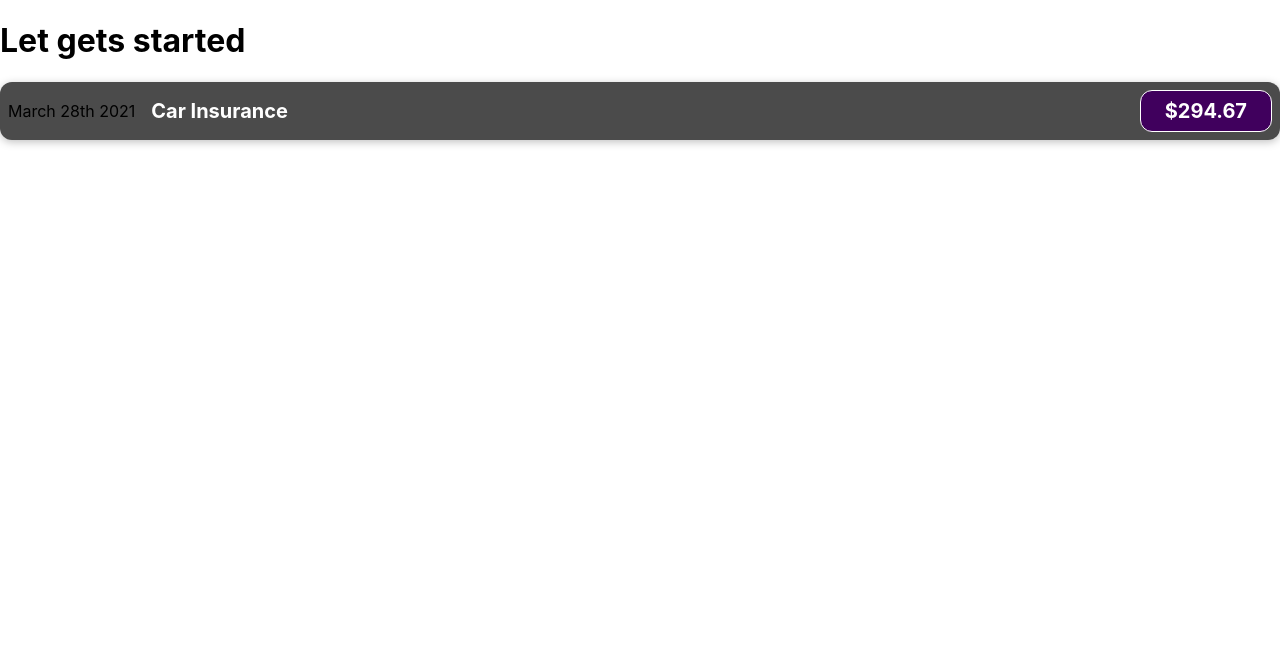
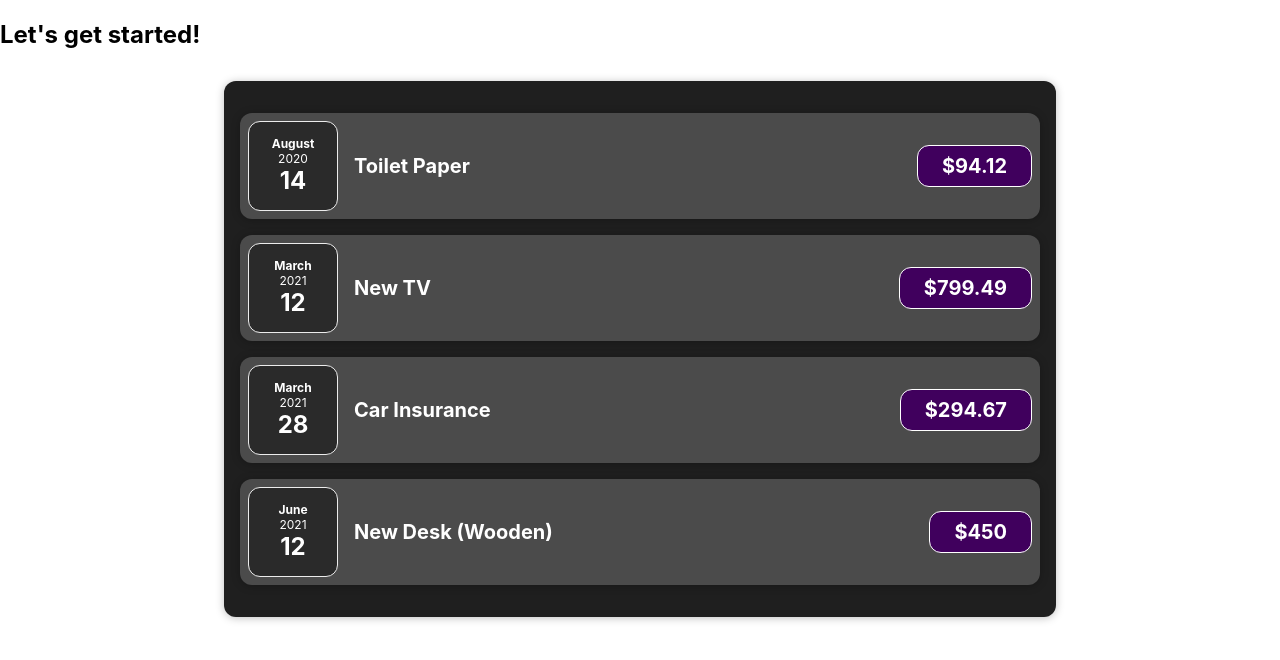
Before and after one commit to vamsi-verma/Expense-tracker, a React (Create React App) app: page / in a window 1280 px wide. Shown: the top 660 px of the page. Built offline with nearby package versions, Linux system fonts and the light colour scheme.

Commit message:
Created custom Composition elements like div

```diff
--- a/src/App.js
+++ b/src/App.js
@@ -1,12 +1,32 @@
-import ExpenseItem from "./components/ExpenseItem";
-
-import "./App.css";
+import Expenses from "./components/Expenses";
 
 function App() {
+  const expenses = [
+    {
+      id: "e1",
+      title: "Toilet Paper",
+      amount: 94.12,
+      date: new Date(2020, 7, 14),
+    },
+    { id: "e2", title: "New TV", amount: 799.49, date: new Date(2021, 2, 12) },
+    {
+      id: "e3",
+      title: "Car Insurance",
+      amount: 294.67,
+      date: new Date(2021, 2, 28),
+    },
+    {
+      id: "e4",
+      title: "New Desk (Wooden)",
+      amount: 450,
+      date: new Date(2021, 5, 12),
+    },
+  ];
+
   return (
     <div>
-      <h1>Let gets started</h1>
-      <ExpenseItem />
+      <h2>Let's get started!</h2>
+      <Expenses items={expenses} />
     </div>
   );
 }
--- /dev/null
+++ b/src/components/ExpenseDate.css
@@ -0,0 +1,26 @@
+.expense-date {
+  display: flex;
+  flex-direction: column;
+  width: 5.5rem;
+  height: 5.5rem;
+  border: 1px solid #ececec;
+  background-color: #2a2a2a;
+  color: white;
+  border-radius: 12px;
+  align-items: center;
+  justify-content: center;
+}
+
+.expense-date__month {
+  font-size: 0.75rem;
+  font-weight: bold;
+}
+
+.expense-date__year {
+  font-size: 0.75rem;
+}
+
+.expense-date__day {
+  font-size: 1.5rem;
+  font-weight: bold;
+}
--- /dev/null
+++ b/src/components/ExpenseDate.js
@@ -0,0 +1,14 @@
+import "./ExpenseDate.css";
+
+export default function ExpenseDate(props) {
+  const month = props.date.toLocaleString("en-US", { month: "long" });
+  const day = props.date.toLocaleString("en-US", { day: "2-digit" });
+  const year = props.date.getFullYear();
+  return (
+    <div className="expense-date">
+      <div className="expense-date__month">{month}</div>
+      <div className="expense-date__year">{year}</div>
+      <div className="expense-date__day">{day}</div>
+    </div>
+  );
+}
--- a/src/components/ExpenseItem.css
+++ b/src/components/ExpenseItem.css
@@ -2,10 +2,8 @@
   display: flex;
   justify-content: space-between;
   align-items: center;
-  box-shadow: 0 2px 8px rgba(0, 0, 0, 0.25);
   padding: 0.5rem;
   margin: 1rem 0;
-  border-radius: 12px;
   background-color: #4b4b4b;
 }
 
--- a/src/components/ExpenseItem.js
+++ b/src/components/ExpenseItem.js
@@ -1,13 +1,16 @@
+import ExpenseDate from "./ExpenseDate";
+import Card from "./style_component/Card";
 import "./ExpenseItem.css";
-function ExpenseItem() {
+
+function ExpenseItem(props) {
   return (
-    <div className="expense-item">
-      <div>March 28th 2021</div>
+    <Card className="expense-item">
+      <ExpenseDate date={props.date} />
       <div className="expense-item__description">
-        <h2>Car Insurance</h2>
-        <div className="expense-item__price">$294.67</div>
+        <h2>{props.title}</h2>
+        <div className="expense-item__price">${props.amount}</div>
       </div>
-    </div>
+    </Card>
   );
 }
 export default ExpenseItem;
--- /dev/null
+++ b/src/components/Expenses.css
@@ -0,0 +1,7 @@
+.expenses {
+  padding: 1rem;
+  background-color: rgb(31, 31, 31);
+  margin: 2rem auto;
+  width: 50rem;
+  max-width: 95%;
+}
--- /dev/null
+++ b/src/components/Expenses.js
@@ -0,0 +1,32 @@
+import ExpenseItem from "./ExpenseItem";
+import "./Expenses.css";
+import Card from "./style_component/Card";
+
+function Expenses(props) {
+  return (
+    <Card className="expenses">
+      <ExpenseItem
+        title={props.items[0].title}
+        amount={props.items[0].amount}
+        date={props.items[0].date}
+      />
+      <ExpenseItem
+        title={props.items[1].title}
+        amount={props.items[1].amount}
+        date={props.items[1].date}
+      />
+      <ExpenseItem
+        title={props.items[2].title}
+        amount={props.items[2].amount}
+        date={props.items[2].date}
+      />
+      <ExpenseItem
+        title={props.items[3].title}
+        amount={props.items[3].amount}
+        date={props.items[3].date}
+      />
+    </Card>
+  );
+}
+
+export default Expenses;
--- /dev/null
+++ b/src/components/style_component/Card.css
@@ -0,0 +1,4 @@
+.card {
+  border-radius: 12px;
+  box-shadow: 0 1px 8px rgba(0, 0, 0, 0.25);
+}
--- /dev/null
+++ b/src/components/style_component/Card.js
@@ -0,0 +1,8 @@
+import "./Card.css";
+
+function Card(props) {
+  const classes = "card " + props.className;
+  return <div className={classes}>{props.children}</div>;
+}
+
+export default Card;
```
